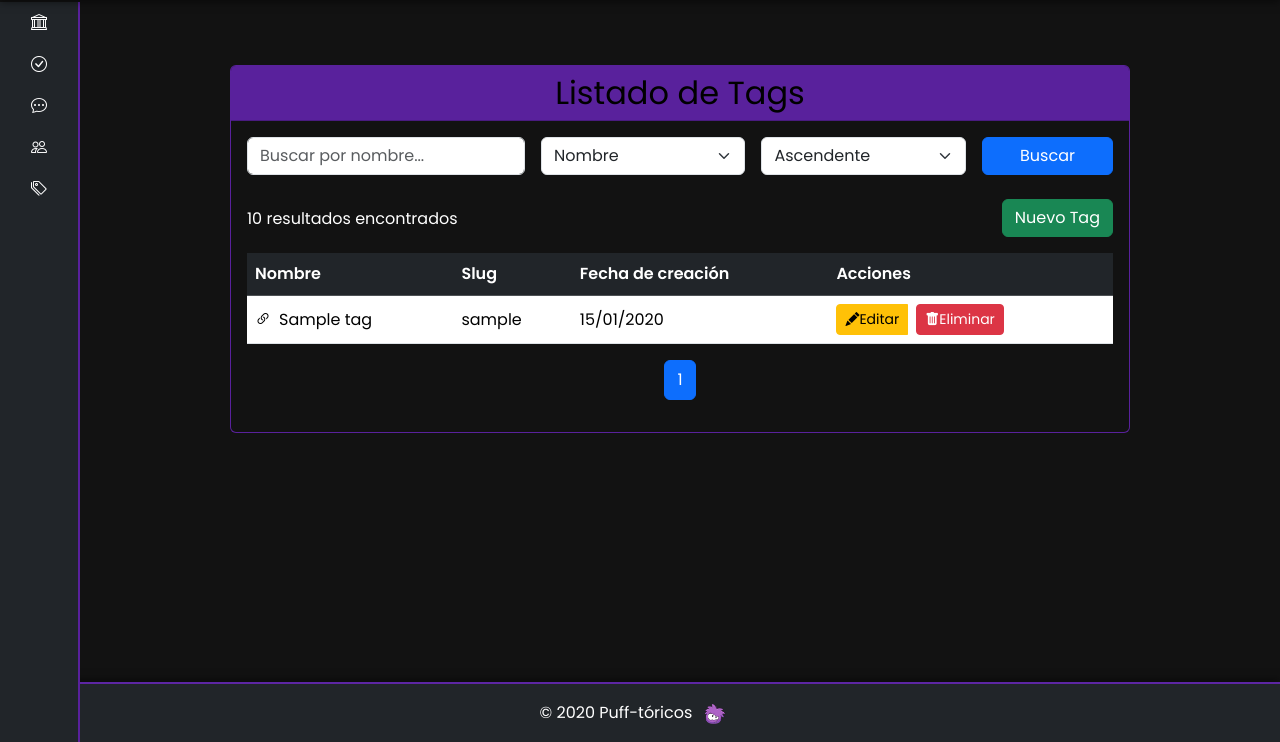
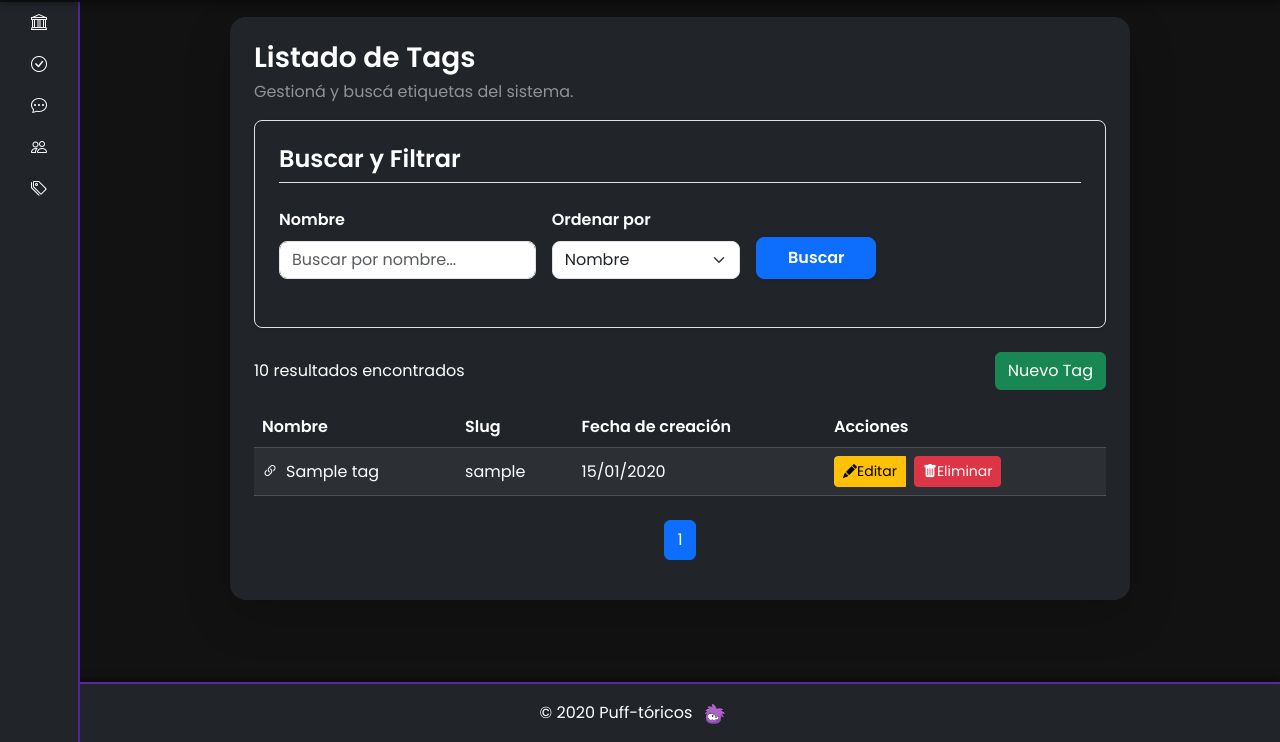
Before and after one commit to MatiasGuaymas/PS, a Python web app: template admin/src/web/templates/tags/index.html in a window 1280 px wide. Shown: the part 58-800 px from the top of the page. Run offline with Jinja, Linux system fonts and the light colour scheme; the template is opened without the code that fills it: most values are stand-ins (such as "Sample title", 1, 10 or a date in 2020); some libraries are stand-ins or nearby versions.

Commit message:
Chore: Últimos ajustes de estilos

```diff
--- a/admin/src/web/templates/tags/index.html
+++ b/admin/src/web/templates/tags/index.html
@@ -1,43 +1,38 @@
 {% extends "layout.html" %}
 
-{% block title %}Crear Tag | Puff-tóricos{% endblock %}
+{% block title %}Listado de Tags | Puff-tóricos{% endblock %}
 
 {% block content %}
-<div class="card mx-auto mt-5" style="border-color:var(--bs-primary); max-width: 900px; background-color: var(--bs-surface); color: var(--bs-on-surface);">
-  <div class="card-header" style="background-color: var(--bs-primary); color: var(--bs-on-primary);">
-    <h2 class="text-center mb-0">Listado de Tags</h2>
-  </div>
-  <div class="card-body">
-    <form method="get" class="mb-4">
-      <div class="row g-3">
+<div class="container-xl">
+    <div class="card bg-dark text-light shadow-lg border-0 rounded-4 overflow-hidden mx-auto" style="max-width: 900px;">
+        <div class="p-4">
+            <h3 class="h3 fw-bolder mb-1 text-white">Listado de Tags</h3>
+            <p class="text-white-50">Gestioná y buscá etiquetas del sistema.</p>
+            <div class="card bg-dark p-4 border rounded-3 shadow-sm mb-4">
+                <h2 class="h4 fw-bold text-white mb-4 border-bottom pb-2">Buscar y Filtrar</h2>
+                <form method="get" class="row g-3 align-items-end mb-4">
                     <div class="col-md-4">
-          <input type="text" class="form-control" id="search" name="search" placeholder="Buscar por nombre..." value="{{ search }}">
+                        <label for="search" class="form-label fw-semibold text-white">Nombre</label>
+                        <input type="text" class="form-control rounded-3" id="search" name="search" placeholder="Buscar por nombre..." value="{{ search }}">
                     </div>
                     <div class="col-md-3">
-          <select class="form-select" id="order" name="order">
+                        <label for="order" class="form-label fw-semibold text-white">Ordenar por</label>
+                        <select class="form-select rounded-3" id="order" name="order">
                             <option value="name" {% if order == "name" %}selected{% endif %}>Nombre</option>
                             <option value="created_at" {% if order == "created_at" %}selected{% endif %}>Fecha de creación</option>
                         </select>
                     </div>
-        <div class="col-md-3">
-          <select class="form-select" id="direction" name="direction">
-            <option value="asc" {% if direction == "asc" %}selected{% endif %}>Ascendente</option>
-            <option value="desc" {% if direction == "desc" %}selected{% endif %}>Descendente</option>
-          </select>
-        </div>
-        <div class="col-md-2 d-flex align-items-end">
-          <button type="submit" class="btn btn-primary w-100">Buscar</button>
-        </div>
+                    <div class="col-md-2 d-grid">
+                        <button type="submit" class="btn btn-primary fw-bold py-2 rounded-3 shadow-sm">Buscar</button>
                     </div>
                 </form>
-
+            </div>
             <div class="d-flex justify-content-between align-items-center mb-3">
-      <span>{{ tags.total }} resultados encontrados</span>
+                <span class="text-white">{{ tags.total }} resultados encontrados</span>
                 <a href="{{ url_for('tags.create') }}" class="btn btn-success">Nuevo Tag</a>
             </div>
-
             {% if tags.items %}
-    <table class="table table-hover align-middle">
+            <table class="table table-dark table-striped table-hover align-middle mb-0">
                 <thead class="table-dark">
                     <tr>
                         <th>Nombre</th>
@@ -49,10 +44,10 @@
                 <tbody>
                     {% for tag in tags.items %}
                     <tr>
-          <td><a href="{{ url_for('tags.detail', tag_id=tag.id) }}" class="text-decoration-none d-flex align-items-center" style="color: black;">
+                        <td><a href="{{ url_for('tags.detail', tag_id=tag.id) }}" class="text-decoration-none d-flex align-items-center text-white">
                             <i class="bi bi-link-45deg me-2"></i>{{ tag.name }}</a></td>
-          <td>{{ tag.slug }}</td>
-          <td>{{ tag.created_at.strftime('%d/%m/%Y') }}</td>
+                        <td class="text-white">{{ tag.slug }}</td>
+                        <td class="text-white">{{ tag.created_at.strftime('%d/%m/%Y') }}</td>
                         <td>
                             <div class="btn-group gap-2" role="group">
                                 <a href="{{ url_for('tags.edit', tag_id=tag.id) }}" class="btn btn-warning btn-sm bi-pencil-fill">Editar</a>
@@ -65,9 +60,8 @@
                     {% endfor %}
                 </tbody>
             </table>
-
             <nav>
-      <ul class="pagination justify-content-center">
+                <ul class="pagination justify-content-center mt-4">
                     {% if tags.has_prev %}
                     <li class="page-item">
                         <a class="page-link" href="{{ url_for('tags.index', page=tags.prev_num, search=search, order=order, direction=direction) }}">Anterior</a>
@@ -82,7 +76,7 @@
                 </ul>
             </nav>
             {% else %}
-    <div class="alert alert-info text-center" role="alert">
+            <div class="alert alert-info text-center text-white bg-secondary border-0" role="alert">
                 {% if search %}
                 <h5>No se encontraron tags</h5>
                 <p>No hay tags que coincidan con la búsqueda "<strong>{{ search }}</strong>"</p>
@@ -95,4 +89,5 @@
             {% endif %}
         </div>
     </div>
+</div>
 {% endblock %}
```
Also changed, not shown: admin/src/web/templates/flags/index.html (+17 -12 lines), admin/src/web/templates/home.html (+3 -8 lines), admin/src/web/templates/tags/create.html (+23 -14 lines), admin/src/web/templates/tags/detail.html (+20 -11 lines), admin/src/web/templates/tags/edit.html (+24 -15 lines), admin/static/img/penguin-homepage.png (added). Lines whose indentation alone changed are shown as unchanged.
